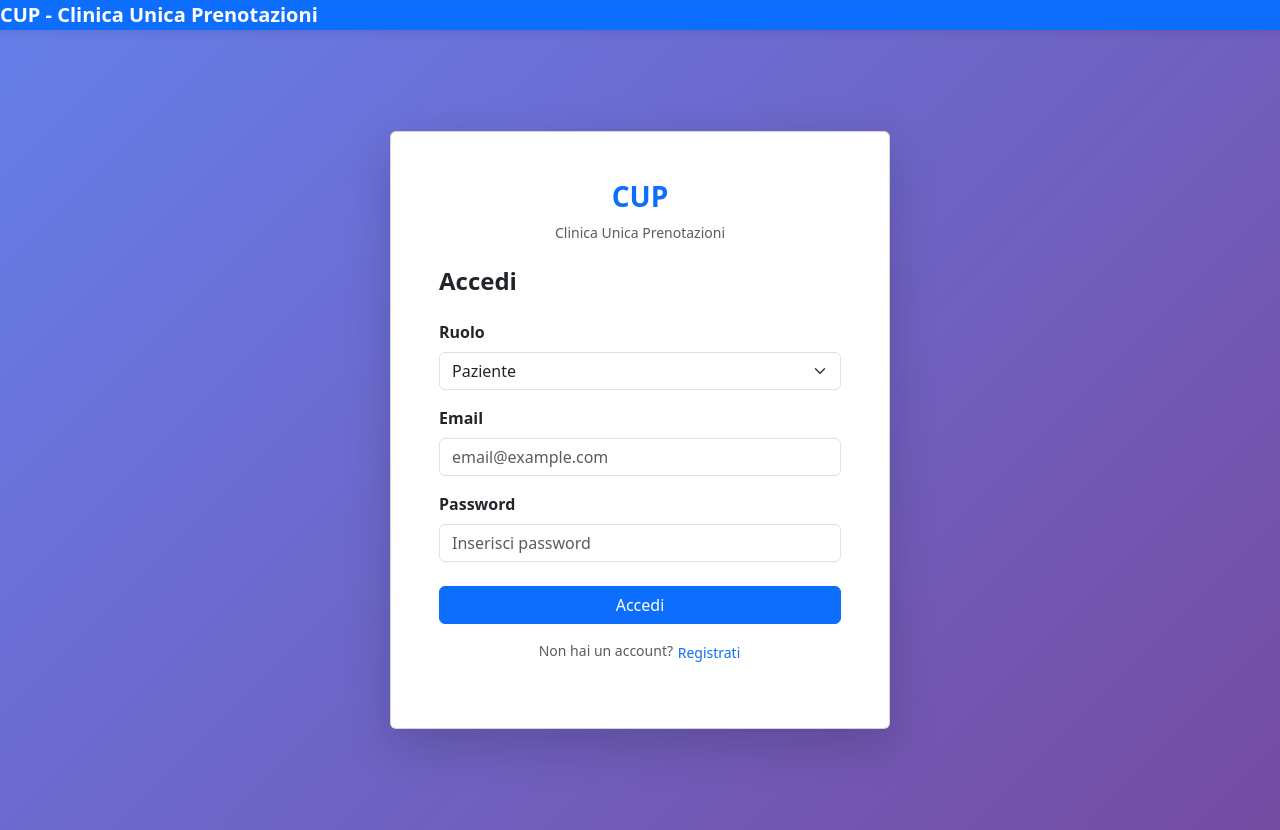
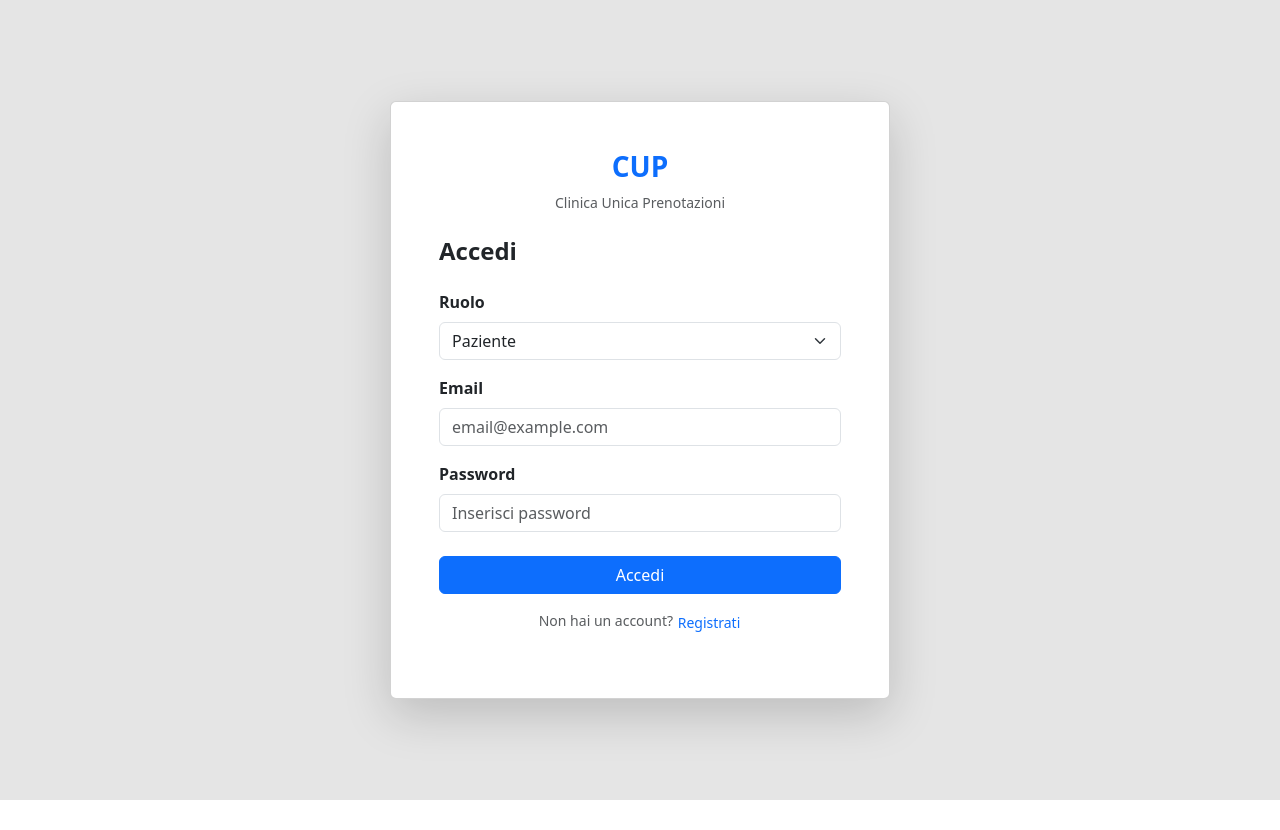
Before and after one commit to Abrate-Daniele/Progetto_PrenotazioneVisite_TPSIT, an Angular app: page /login in a window 1280 px wide. After the commit the page ends 800 px from the top, so only its background shows below. Built offline with nearby package versions, Linux system fonts and the light colour scheme.

Commit message:
leggere modifiche allo stile

```diff
--- a/src/app/app.html
+++ b/src/app/app.html
@@ -1,8 +1,5 @@
 <nav class="navbar navbar-expand-lg navbar-dark bg-primary sticky-top">
   <div class="container-fluid">
-    <span class="navbar-brand fw-bold">
-      CUP - Clinica Unica Prenotazioni
-    </span>
     <div class="ms-auto d-flex align-items-center">
       <span class="text-white small" *ngIf="getUser()">
         {{ getUser()?.nome }} {{ getUser()?.cognome }} <strong>({{ getUser()?.role }})</strong>
@@ -13,5 +10,5 @@
 </nav>
 
 <div class="container-fluid">
-  <router-outlet></router-outlet>
+  <login></login>
 </div>
--- a/src/app/app.ts
+++ b/src/app/app.ts
@@ -3,10 +3,12 @@ import { RouterOutlet } from '@angular/router';
 import { Router } from '@angular/router';
 import { AuthService, User } from './services/auth.service';
 import { CommonModule } from '@angular/common';
+import { Login } from "./login/login";
+import { Homepage } from "./homepage/homepage";
 
 @Component({
   selector: 'app-root',
-  imports: [RouterOutlet, CommonModule],
+  imports: [CommonModule, Login],
   templateUrl: './app.html',
   styleUrl: './app.css'
 })
--- a/src/app/login/login.html
+++ b/src/app/login/login.html
@@ -1,4 +1,4 @@
-<div class="container-fluid min-vh-100 d-flex align-items-center justify-content-center" style="background: linear-gradient(135deg, #667eea 0%, #764ba2 100%);">
+<div class="container-fluid min-vh-100 d-flex align-items-center justify-content-center" style="background-color: #e5e5e5;">
   <div class="card shadow-lg" style="width: 100%; max-width: 500px;">
     <div class="card-body p-5">
       <!-- Logo -->
```
